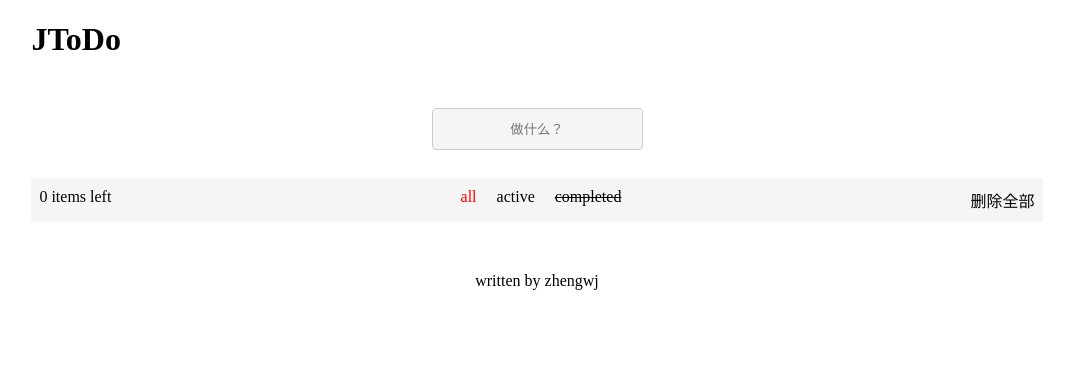
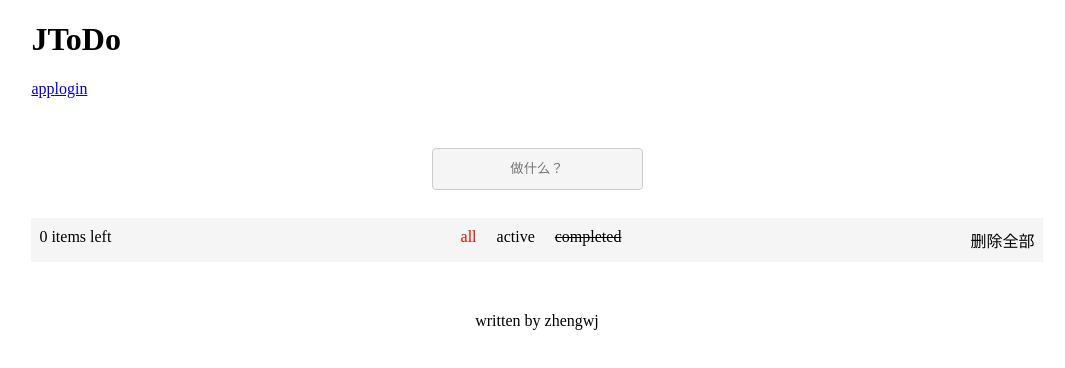
Before and after one commit to Mical-kiss/todolist-win, a Vue app: page /app in a window 1280 px wide. Shown: the top 368 px of the page, without its empty margins (103-1168 px from the left). Built offline with nearby package versions, Linux system fonts and the light colour scheme; the HTML template or start-up script is replaced by a standard one.

Commit message:
feat: 添加前端路由

```diff
--- a/client/app.vue
+++ b/client/app.vue
@@ -1,8 +1,12 @@
 <template>
-  <div id="app">
-      <!-- <div id="cover"></div> -->
+  <div id="root">
       <Header></Header>
-      <Todo></Todo>
+      <div>
+        <router-link to="/app">app</router-link>
+        <router-link to="/login">login</router-link>
+      </div>
+      <!-- <Todo></Todo> -->
+      <router-view></router-view>
       <Footer></Footer>
   </div>
 </template>
@@ -25,7 +29,7 @@ export default {
 </script>
 
 <style lang="stylus">
-#app {
+#root {
   width: 80%;
   margin: 0 auto;
   #cover {
--- /dev/null
+++ b/client/config/router.js
@@ -0,0 +1,22 @@
+import Router from 'vue-router'
+import routes from './routes'
+
+export default () => {
+  return new Router({
+    routes,
+    mode: 'history',
+    // base: '/base/',
+    // linkActiveClass: '',
+    // linkExactActiveClass: '',
+    scrollBehavior (to, from, savedPosition) {
+      if (savedPosition) {
+        return savedPosition
+      } else {
+        return {x: 0, y: 0}
+      }
+    },
+    fallback: true // 不支持自动使用哈希模式
+    // parseQuery (str) {},
+    // stringifyQuery (obj) {}
+  })
+}
--- /dev/null
+++ b/client/config/routes.js
@@ -0,0 +1,17 @@
+import Todo from '../views/todo/todo.vue'
+import Login from '../views/login/login.vue'
+
+export default [
+  {
+    path: '/',
+    redirect: '/app'
+  },
+  {
+    path: '/app',
+    component: Todo
+  },
+  {
+    path: '/login',
+    component: Login
+  }
+]
--- a/client/index.js
+++ b/client/index.js
@@ -1,9 +1,12 @@
 import Vue from 'vue'
 import App from './app.vue'
+import VueRouter from 'vue-router'
 import './assets/styles/global.stylus'
-const root = document.createElement('div')
-document.body.appendChild(root)
+import creatRouter from './config/router'
+Vue.use(VueRouter)
 
+const router = creatRouter()
 new Vue({
+  router,
   render: (h) => h(App)
-}).$mount(root)
+}).$mount('#app')
--- /dev/null
+++ b/client/views/login/login.vue
@@ -0,0 +1,3 @@
+<template>
+  <div>DENGLUYEMIAN</div>
+</template>
--- a/package.json
+++ b/package.json
@@ -17,7 +17,8 @@
   "author": "",
   "license": "ISC",
   "dependencies": {
-    "vue": "^2.5.13"
+    "vue": "^2.5.13",
+    "vue-router": "^3.0.1"
   },
   "devDependencies": {
     "autoprefixer": "^9.2.1",
```
Also changed, not shown: 2 other files (tests, documents, lock files or other folders).
